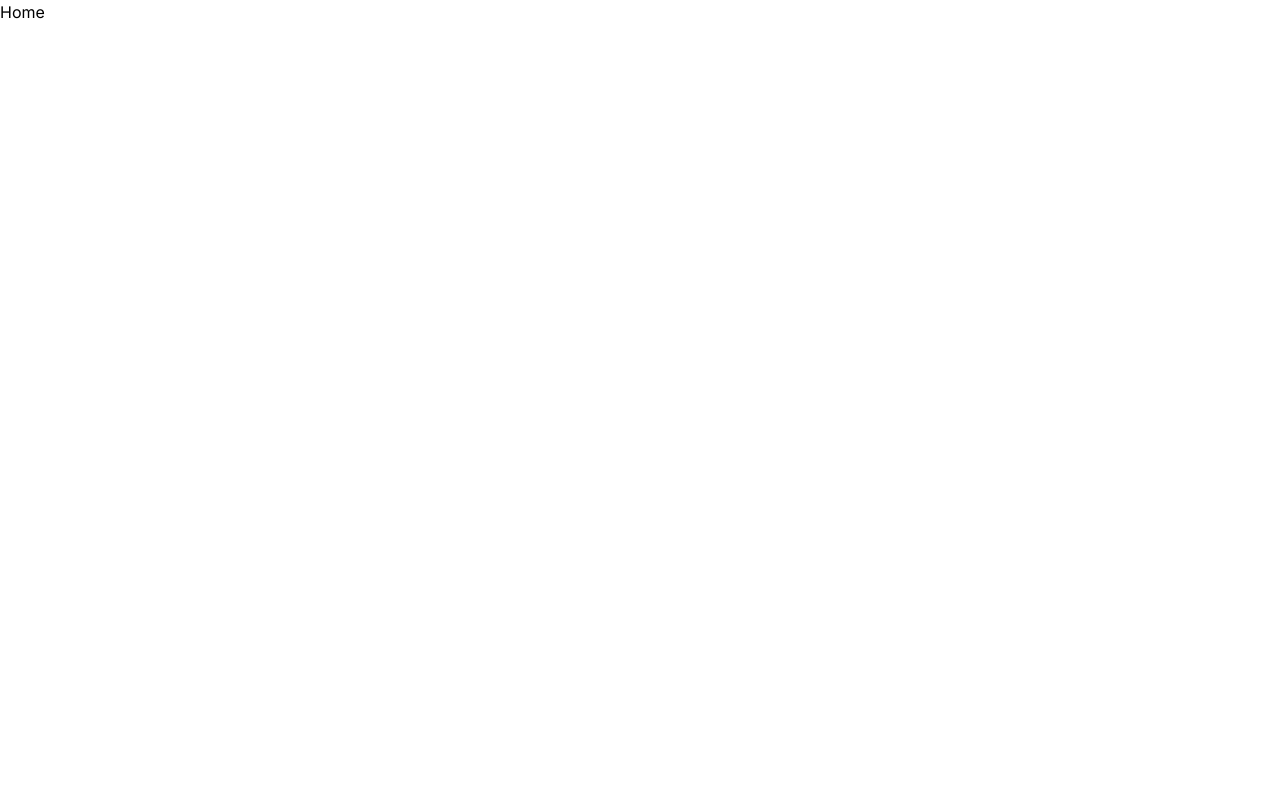
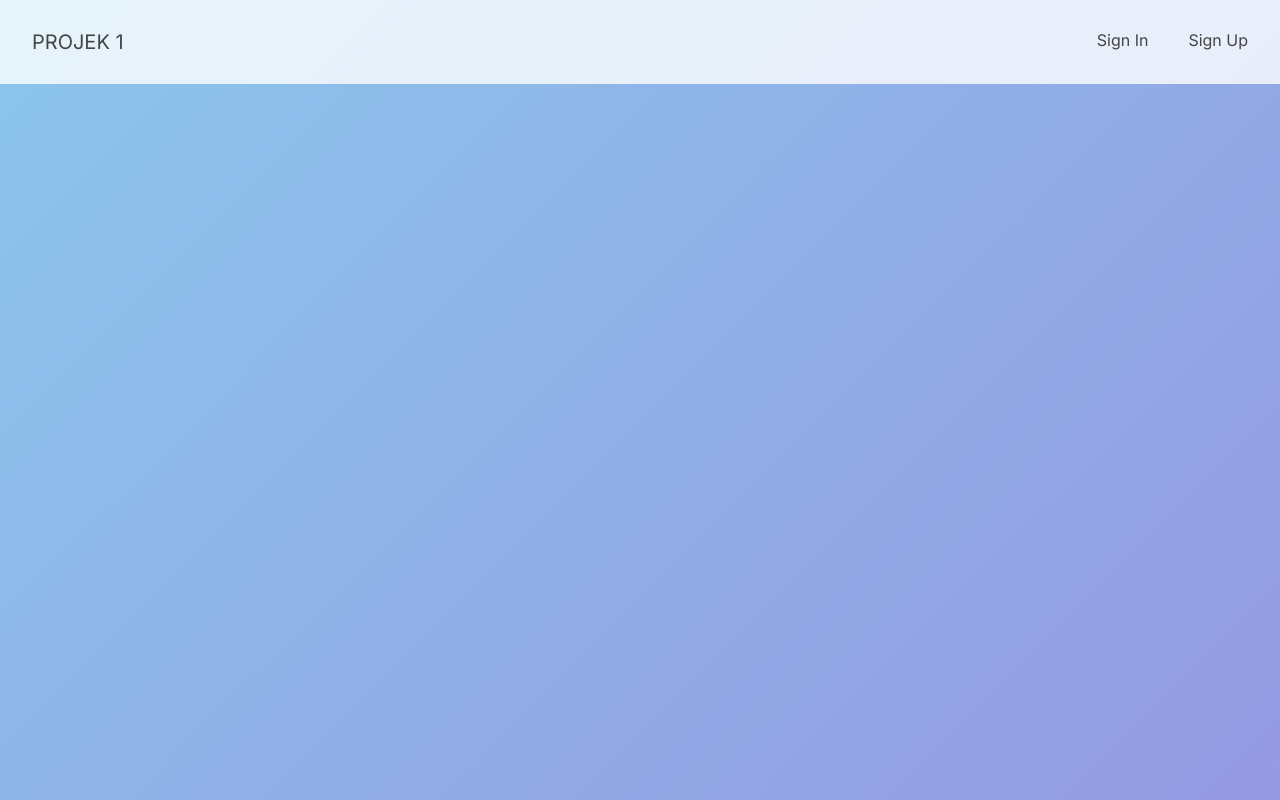
Before and after one commit to Fistrba/projekt_1, a Next.js app: page / in a window 1280 px wide. Built offline with nearby package versions, Linux system fonts and the light colour scheme.

Commit message:
create and add navbar

```diff
--- a/app/globals.css
+++ b/app/globals.css
@@ -1,3 +1,8 @@
 @tailwind base;
 @tailwind components;
 @tailwind utilities;
+
+.bg-gradient{
+  background-color: #8BC6EC;
+  background-image: linear-gradient(135deg, #8BC6EC 0%, #9599E2 100%);
+}
--- a/app/page.tsx
+++ b/app/page.tsx
@@ -1,3 +1,4 @@
+import Navbar from "@/components/Navbar/Navbar";
 import Image from "next/image";
 
 export default function Home() {
@@ -5,9 +6,11 @@ export default function Home() {
 
     <>
 
-      <main>
+      <main id="main" className="bg-gradient w-full min-h-screen" >
 
-        Home
+        <Navbar />
+
+
 
       </main>
 
--- /dev/null
+++ b/components/Navbar/Navbar.tsx
@@ -0,0 +1,21 @@
+import React from 'react'
+import "./Navbar.css"
+import Link from 'next/link'
+
+const Navbar = () => {
+  return (
+    <div id="navbar" className='w-full py-7 bg-[#ffffffcb] flex justify-center items-center'  >
+        <div className='w-[95%] h-full flex justify-between'>
+            <div id='logo' >
+                <h3 className='text-xl uppercase font-600 text-[#222222d4]' >Projek 1</h3>
+            </div>
+            <div id='logo' >
+                    <Link href="/" className='font-300 text-[#222222d4]' >Sign In</Link>
+                    <Link href="/" className='ml-10 font-300 text-[#222222d4]'>Sign Up</Link>
+            </div>
+        </div>
+    </div>
+  )
+}
+
+export default Navbar
```
Also changed, not shown: components/Navbar/Navbar.css (added).
